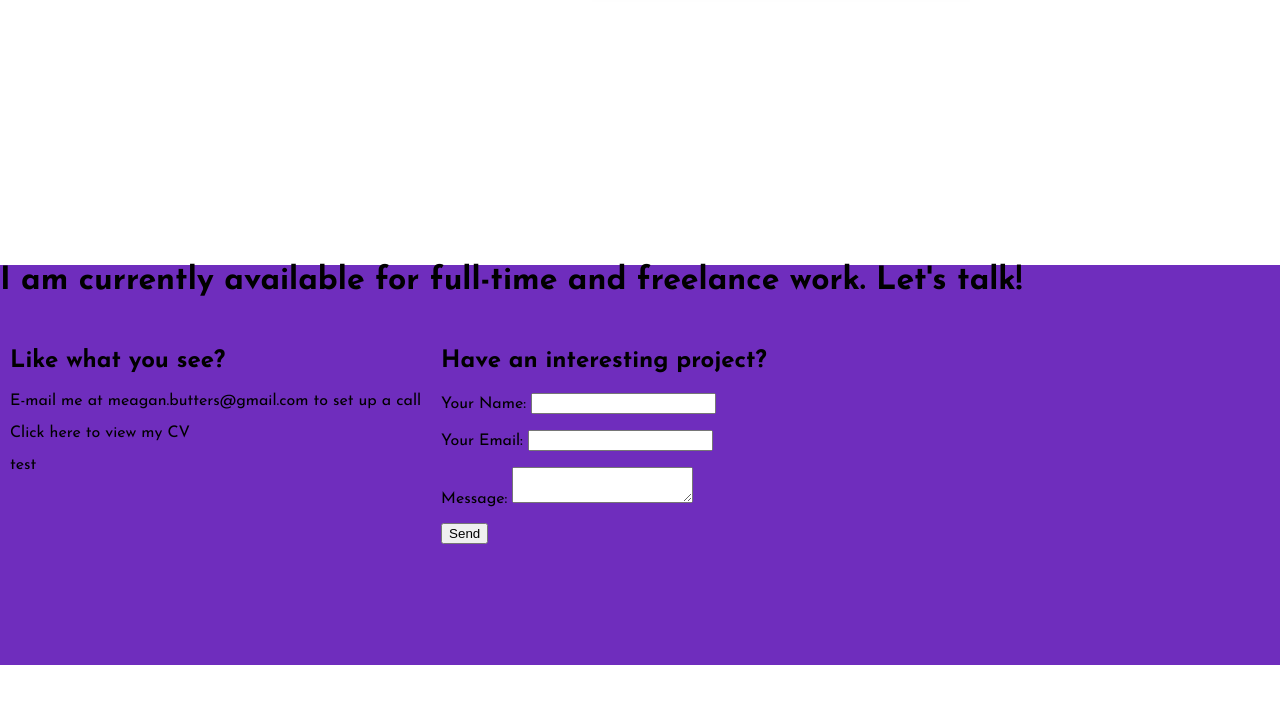
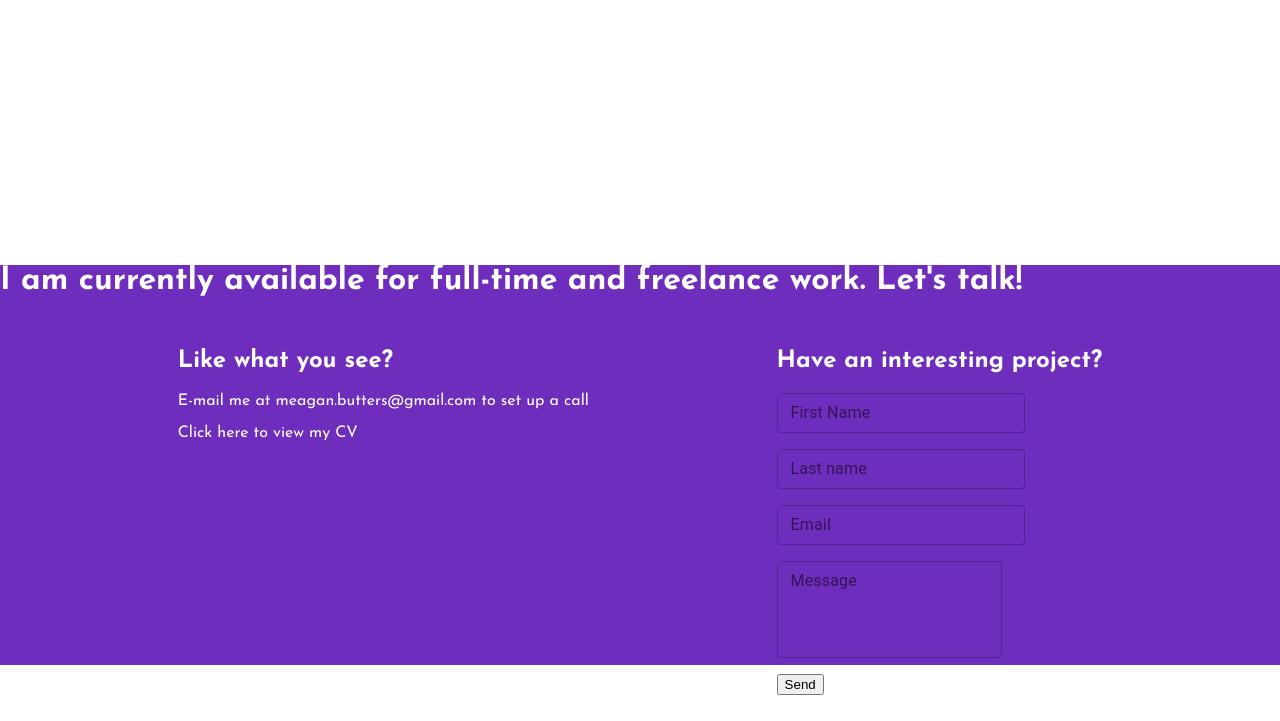
Before and after one commit to meaagan/portfolio, a Gatsby site: page / in a window 1280 px wide. Shown: the part 1822-2543 px from the top of the page. Before the commit the page ends 2487 px from the top, so only its background shows below. Built offline with nearby package versions, Linux system fonts and the light colour scheme; Gatsby itself is replaced by a stand-in of ours.

Commit message:
Completed form function, added page for colour changes

```diff
--- a/gatsby-config.js
+++ b/gatsby-config.js
@@ -6,14 +6,8 @@
 
 module.exports = {
   plugins: [
-    `gatsby-plugin-formol`,
+    `gatsby-plugin-material-ui`,
     `gatsby-source-fontawesome`,
     `gatsby-plugin-fontawesome-css`,
-    {
-      resolve: `gatsby-plugin-emotion`,
-      options: {
-
-      },
-    },
   ],
 }
--- a/package.json
+++ b/package.json
@@ -21,6 +21,7 @@
     "@fortawesome/free-regular-svg-icons": "^5.15.0",
     "@fortawesome/free-solid-svg-icons": "^5.15.0",
     "@fortawesome/react-fontawesome": "^0.1.11",
+    "@material-ui/core": "^4.11.0",
     "bootstrap": "^4.5.2",
     "date-fns": "^2.0.0-beta.5",
     "formol": "^2.8.3",
@@ -28,6 +29,7 @@
     "gatsby-plugin-emotion": "^4.3.12",
     "gatsby-plugin-fontawesome-css": "^1.0.0",
     "gatsby-plugin-formol": "^0.1.1",
+    "gatsby-plugin-material-ui": "^2.1.10",
     "gatsby-source-cloudinary": "^0.1.14",
     "gatsby-source-fontawesome": "0.0.1",
     "react": "^16.12.0",
--- /dev/null
+++ b/src/components/landing/contact/colorchange.js
@@ -0,0 +1,11 @@
+import React from 'react';
+import { createMuiTheme } from '@material-ui/core/styles';
+
+const theme = createMuiTheme({
+  palette: {
+    secondary: {
+      // This is green.A700 as hex.
+      main: '#11cb5f',
+    },
+  },
+});
--- a/src/components/landing/contact/form.js
+++ b/src/components/landing/contact/form.js
@@ -1,7 +1,32 @@
 import React from "react"
+import TextField from '@material-ui/core/TextField';
 
-const Form = () => (
-  <form
+export default class Form extends React.Component {
+  state = {
+   firstName: "",
+   lastName: "",
+   email: "",
+  }
+
+  handleInputChange = event => {
+    const target = event.target
+    const value = target.value
+    const name = target.name
+
+    this.setState({
+      [name]: value,
+    })
+  }
+
+  handleSubmit = event => {
+    event.preventDefault()
+    alert(`Thank you ${this.state.firstName} ${this.state.lastName}! I will get in touch with you shortly.`)
+  }
+
+  render (){
+    return (
+        <form
+          onSubmit={this.handleSubmit}
           name="contact"
           method="POST"
           data-netlify="true"
@@ -11,18 +36,53 @@ const Form = () => (
         >
           <input type="hidden" name="form-name" value="contact" />
           <p>
-            <label>Your Name: <input type="text" name="name" /></label>
+            <TextField
+              label="First Name"
+              type="text"
+              name="firstName"
+              value={this.state.firstName}
+              onChange={this.handleInputChange}
+              variant="outlined"
+              size="small"
+            />
           </p>
           <p>
-            <label>Your Email: <input type="email" name="email" /></label>
+            <TextField
+              label="Last name"
+              type="text"
+              name="lastName"
+              value={this.state.lastName}
+              onChange={this.handleInputChange}
+              variant="outlined"
+              size="small"
+            />
           </p>
           <p>
-            <label>Message: <textarea name="message"></textarea></label>
+            <TextField
+              label="Email"
+              type="email"
+              name="email"
+              value={this.state.email}
+              onChange={this.handleInputChange}
+              variant="outlined"
+              size="small"
+            />
+          </p>
+          <p>
+            <TextField
+              label="Message"
+              id="outlined-multiline-static"
+              name="message"
+              multiline
+              rows={4}
+              variant="outlined"
+              size="small"
+            />
           </p>
           <p>
             <button type="submit">Send</button>
           </p>
         </form>
-)
-
-export default Form;
+    )
+  }
+}
--- a/src/components/landing/contact/index.js
+++ b/src/components/landing/contact/index.js
@@ -11,14 +11,12 @@ export default function Contact(){
           <h2>Like what you see?</h2>
           <p>E-mail me at meagan.butters@gmail.com to set up a call</p>
           <p>Click here to view my CV</p>
-          <p>test</p>
         </div>
         <div className={styles.contactText}>
           <h2>Have an interesting project?</h2>
-        <Form />
+          <Form />
         </div>
       </div>
-      {/* <div id={styles.bg}></div> */}
     </div>
   )
 }
--- a/src/components/landing/contact/index.module.css
+++ b/src/components/landing/contact/index.module.css
@@ -16,10 +16,13 @@
   background-color: #6f2dbd;
   height: 50vh;
   margin-top: 60vh;
+  color:white;
 }
 
 .contact {
   display: flex;
+  align-items: flex-start;
+  justify-content: space-evenly;
 }
 
 .contactText {
```
Also changed, not shown: 1 other file.
